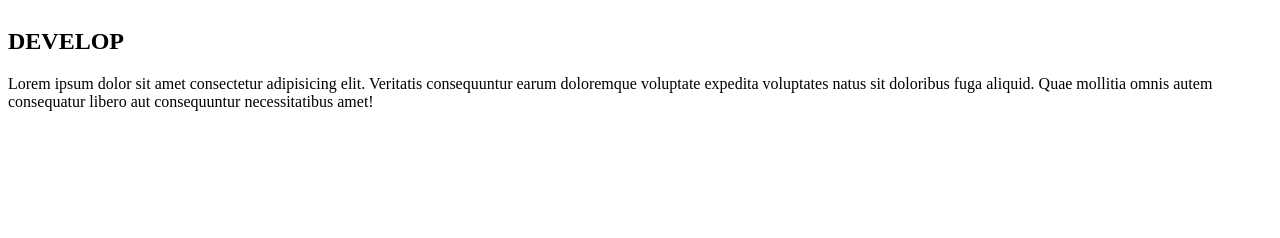
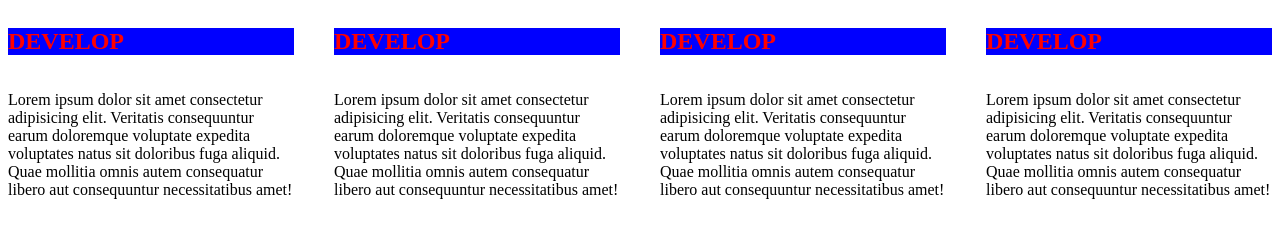
Before and after one commit to miketodd832/pratice, a plain HTML site: page index.html in a window 1280 px wide. Drawn offline with Linux system fonts and the light colour scheme.

Commit message:
playing java

```diff
--- /dev/null
+++ b/app.js
@@ -0,0 +1,3 @@
+const title = document.getElementById('H1'); // Assuming you set id="title" on your h1
+H1.style.width = '100%'; // Stretch it to full width
+H1.style.textAlign = 'center'; // Center the text
--- a/index.html
+++ b/index.html
@@ -5,6 +5,7 @@
   <meta name="viewport" content="width=device-width, initial-scale=1.0">
   <title>Document</title>
   <link rel="stylesheet" href="/styles.css">
+  <script src="app.js" defer></script>
 </head>
 <body>
   <section id = "box">
@@ -18,6 +19,36 @@
         </p>
       </div>
     </div>
+    <div class = "container">
+      <div class = "column">
+        <h1>
+          DEVELOP
+        </h1>
+        <p>
+          Lorem ipsum dolor sit amet consectetur adipisicing elit. Veritatis consequuntur earum doloremque voluptate expedita voluptates natus sit doloribus fuga aliquid. Quae mollitia omnis autem consequatur libero aut consequuntur necessitatibus amet!
+        </p>
+      </div>
+    </div>
+    <div class = "container">
+      <div class = "column">
+        <h1>
+          DEVELOP
+        </h1>
+        <p>
+          Lorem ipsum dolor sit amet consectetur adipisicing elit. Veritatis consequuntur earum doloremque voluptate expedita voluptates natus sit doloribus fuga aliquid. Quae mollitia omnis autem consequatur libero aut consequuntur necessitatibus amet!
+        </p>
+      </div>
+    </div>
+    <div class = "container">
+      <div class = "column">
+        <h1>
+          DEVELOP
+        </h1>
+        <p>
+          Lorem ipsum dolor sit amet consectetur adipisicing elit. Veritatis consequuntur earum doloremque voluptate expedita voluptates natus sit doloribus fuga aliquid. Quae mollitia omnis autem consequatur libero aut consequuntur necessitatibus amet!
+        </p>
+      </div>
+    </div>
   </section>
 </body>
 </html>
--- a/styles.css
+++ b/styles.css
@@ -1,21 +1,33 @@
-.box {
+#box {
   max-width: 1280 px;
   min-width: fit-content;
   display: flex;
+  justify-content: space-between;
+  gap: 40px
 }
+
 .column {
   flex-grow: 1;
   flex-basis: 0;
   height: 100%;
+  display: flex;
+  flex-direction: column;
 }
 
 .container {
   display: flex;
   flex-wrap: wrap;
   flex-direction: column-reverse;
+  max-width: calc(4 / 100%);
+  min-width: 0;
 }
 
-.h1 {
+h1 {
+  width: 100%;
   color: red;
   background-color: blue;
 }
+
+p {
+  font-size: 16px;
+}
```
